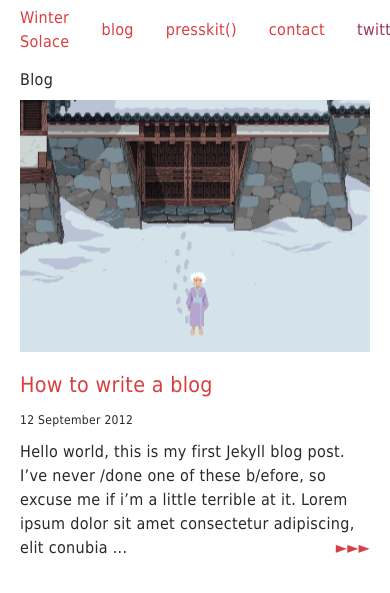
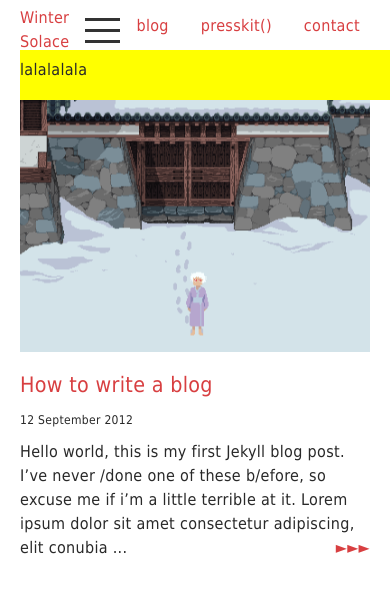
Before and after one commit to BaronBlackmore/Wintercast, a Jekyll site: the page built from blog.html, in a window 390 px wide. Shown: the top 593 px of the page. Built offline with Jekyll 4.4.1, drawn with Linux system fonts in a browser that asks for light colours.

Commit message:
making a nav

```diff
--- a/_includes/nav.html
+++ b/_includes/nav.html
@@ -3,10 +3,34 @@
 		<a href="https://wintersolacegame.com" style="padding-left: 0">Winter Solace</a>
 	</div>
 	<div class="flex-right">
+		<div class="hamburger-icon" onclick="hamburgerSwap(this)">
+			 	<div class="bar1"></div>
+ 				<div class="bar2"></div>
+  				<div class="bar3"></div>
+		</div>
 		<a href="/blog">blog</a>
 		<a href="/presskit">presskit()</a>
 		<a href="/contact">contact</a>
 		<a href="">twitter</a>
 		<a href="" style="padding-right: 0">discord</a>
 	</div>
+
+	<div id="mobile-nav">
+		<p>lalalalala</p>
+	</div>
+
 </div>
+
+<script type="text/javascript">
+	function hamburgerSwap(x) {
+		x.classList.toggle("change");
+
+		var y = document.getElementById("mobile-nav");
+		if(y.style.top === 0){
+			y.style.top = 50;
+		}else{
+			y.style.top = 0
+		}
+	}
+
+</script>
--- a/css/main.css
+++ b/css/main.css
@@ -144,13 +144,10 @@
 
 .post-head-image{
 	width: 100%;
-	/*height: 252px;*/
 	overflow: hidden;
 }
 
 .post-head-image{
-	/*width: 100%;*/
-	/*height: 68%;*/
 	background-position: center;
 	background-size: cover;
 	background-repeat: no-repeat;
@@ -197,7 +194,45 @@
 	margin-top: -50%;
 }
 
-@media(max-width: 560px){
+.hamburger-icon{
+	display: flex;
+ 	flex-direction:column;
+ 	cursor: pointer;
+}
+
+.bar1, .bar2, .bar3 {
+  width: 35px;
+  height: 3px;
+  background-color: #333;
+  margin: 4px 0;
+  transition: 0.4s;
+}
+
+.change .bar1 {
+  -webkit-transform: rotate(-45deg) translate(-9px, 6px);
+  transform: rotate(-45deg) translate(-9px, 6px);
+}
+
+.change .bar2 {opacity: 0;}
+
+.change .bar3 {
+  -webkit-transform: rotate(45deg) translate(-8px, -8px);
+  transform: rotate(45deg) translate(-8px, -8px);
+}
+
+#mobile-nav{
+	width: 100%;
+	position: absolute;
+	top: 50px;
+	height: 50px;
+	background-color: yellow;
+}
+
+@media(max-width: 660px){
+
+	.hamburger-icon{
+		display: flex;
+	}
 
 	.post-title{
 		flex-direction: column;
```
